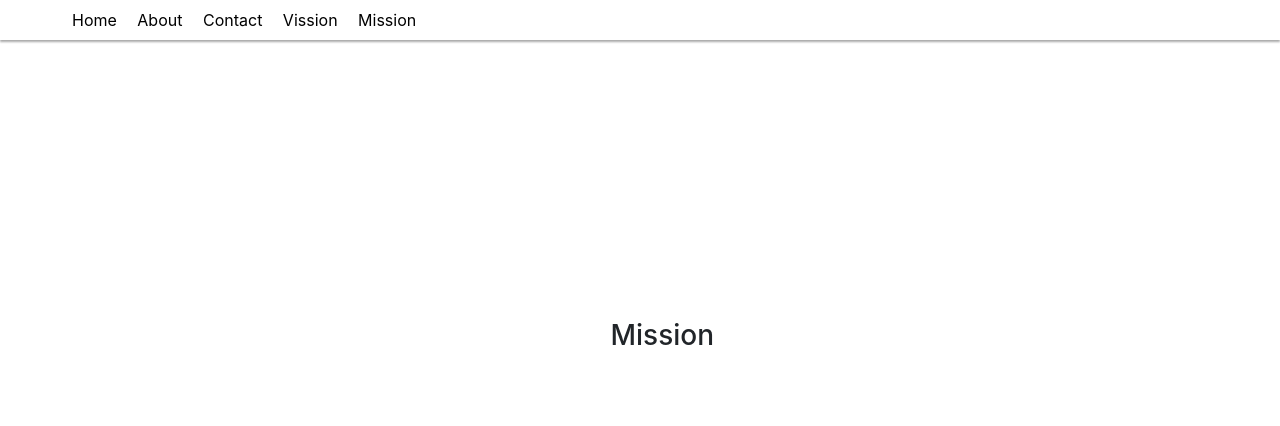
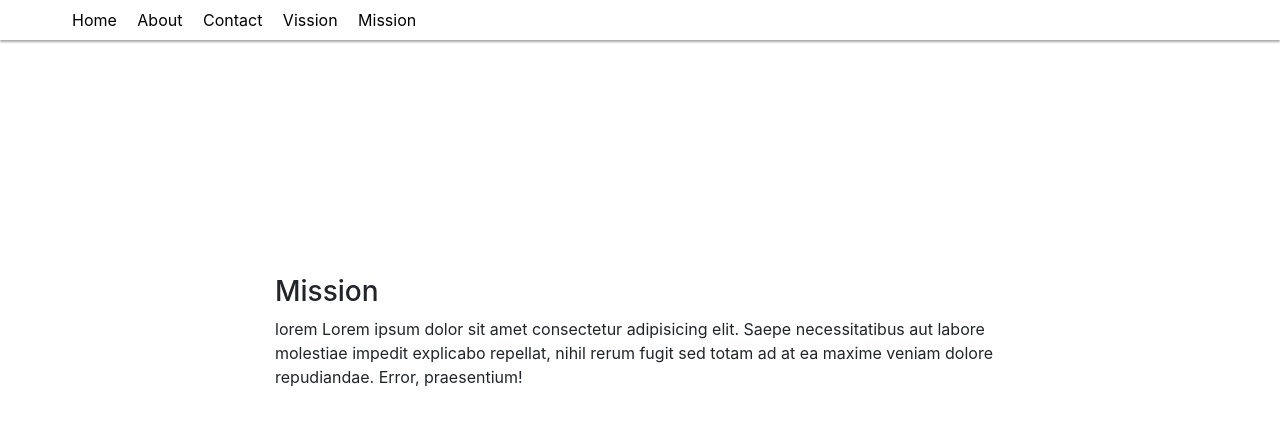
Before and after one commit to Kosabomkai/git_training, a plain HTML site: page mission.html in a window 1280 px wide. Drawn offline with nearby package versions, Linux system fonts and the light colour scheme.

Commit message:
mission para added

```diff
--- a/mission.html
+++ b/mission.html
@@ -22,7 +22,11 @@
     <div class="row justify-content-center">
       <div class="col-lg-8">
         <h3>Mission</h3>
-        <!-- write here -->
+      <p> lorem
+        Lorem ipsum dolor sit amet consectetur adipisicing elit. Saepe necessitatibus aut labore molestiae impedit explicabo repellat, nihil rerum fugit sed totam ad at
+        ea maxime veniam dolore repudiandae. Error, praesentium!
+
+      </p>
       </div>
     </div>
   </div>
```
